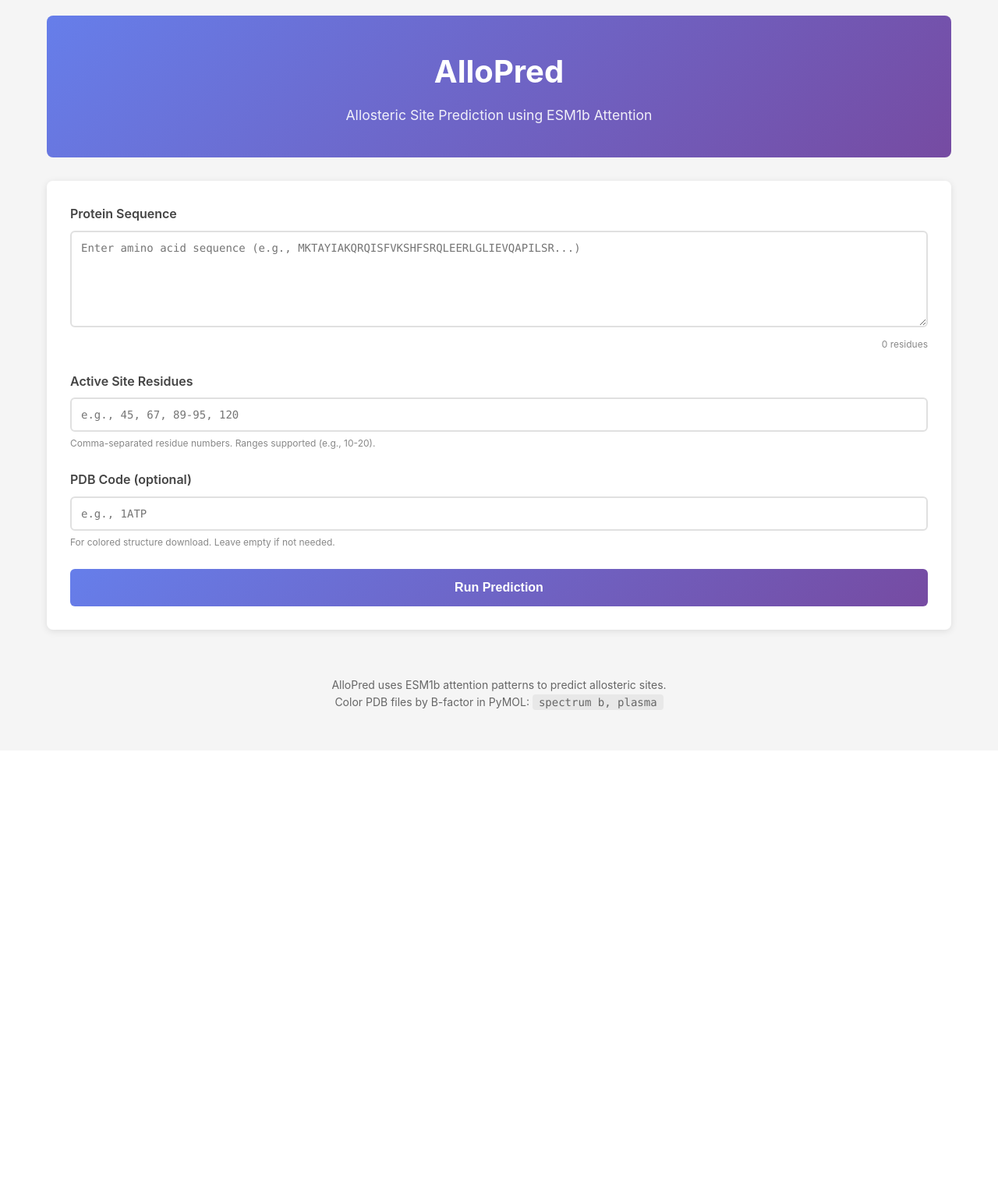
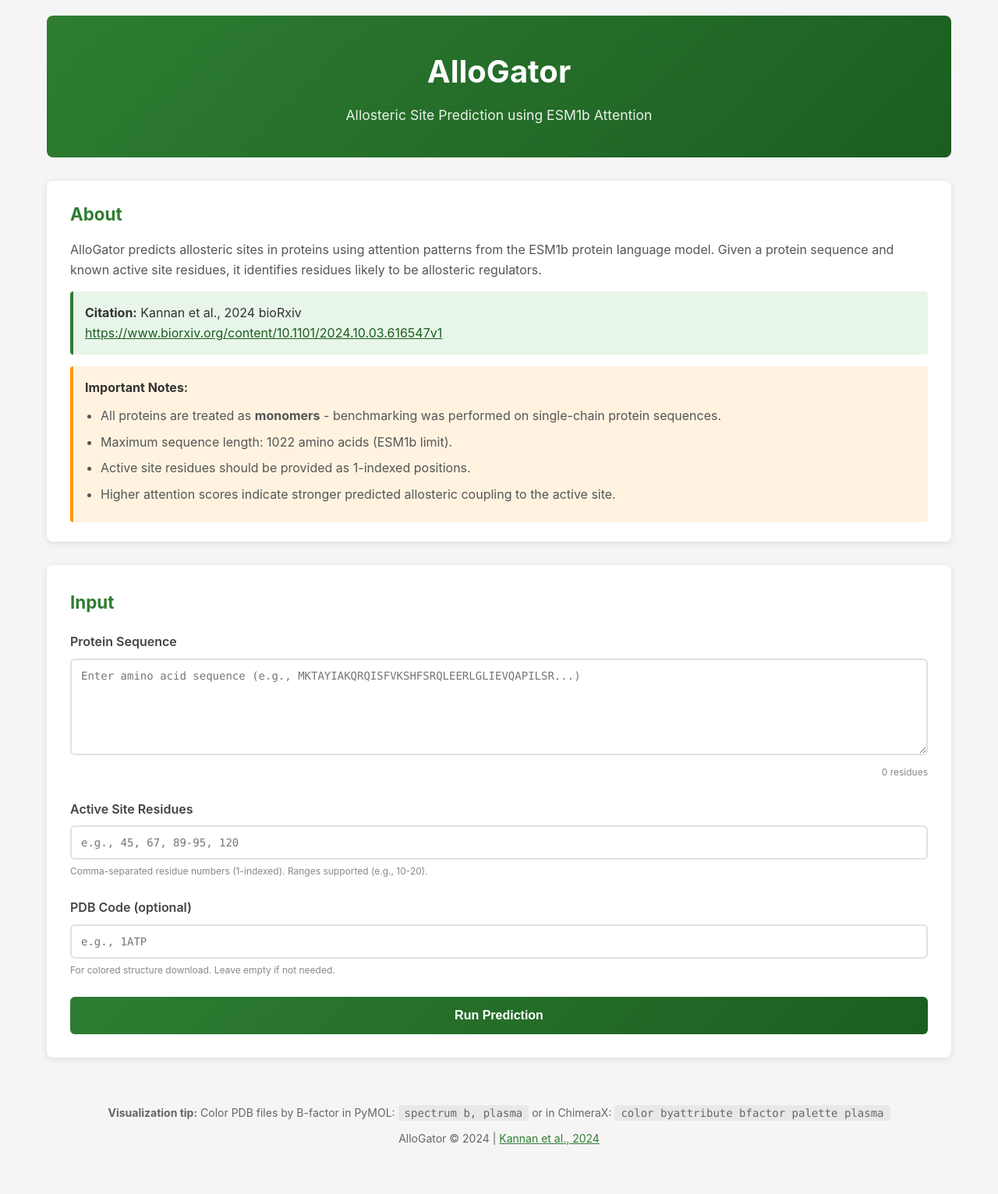
Before and after one commit to g0kulkannan/allogator_webapp, a FastAPI app: page / in a window 1280 px wide. Shown: the whole page at 78% size. Before the commit the page ends 911 px from the top, so only its background shows below. Run offline with FastAPI, Linux system fonts and the light colour scheme; some libraries are stand-ins or nearby versions.

Commit message:
update plot etc.

```diff
--- a/app/__init__.py
+++ b/app/__init__.py
@@ -1 +1,3 @@
-# AlloPred Web Application
+# AlloGator Web Application
+# Allosteric site prediction using ESM1b attention
+# Kannan et al., 2024 bioRxiv
--- a/app/main.py
+++ b/app/main.py
@@ -1,5 +1,9 @@
 """
-AlloPred Web Application - FastAPI Backend
+AlloGator Web Application - FastAPI Backend
+
+Allosteric site prediction using ESM1b attention scores.
+Paper: Kannan et al., 2024 bioRxiv
+https://www.biorxiv.org/content/10.1101/2024.10.03.616547v1
 """
 
 import os
@@ -17,8 +21,8 @@ from .pdb_utils import get_colored_pdbs
 
 # Initialize FastAPI app
 app = FastAPI(
-    title="AlloPred",
-    description="Allosteric site prediction using ESM1b attention scores",
+    title="AlloGator",
+    description="Allosteric site prediction using ESM1b attention scores. Kannan et al., 2024 bioRxiv.",
     version="1.0.0"
 )
 
@@ -177,7 +181,7 @@ async def download_csv(job_id: str):
     return Response(
         content=csv_content,
         media_type="text/csv",
-        headers={"Content-Disposition": f"attachment; filename=allopred_scores_{job_id}.csv"}
+        headers={"Content-Disposition": f"attachment; filename=allogator_scores_{job_id}.csv"}
     )
 
 
--- a/app/prediction.py
+++ b/app/prediction.py
@@ -1,6 +1,8 @@
 """
-ESM1b-based allosteric site prediction scoring.
-Adapted from AlloPred.py
+AlloGator - ESM1b-based allosteric site prediction scoring.
+
+Kannan et al., 2024 bioRxiv
+https://www.biorxiv.org/content/10.1101/2024.10.03.616547v1
 """
 
 import os
--- a/app/templates/index.html
+++ b/app/templates/index.html
@@ -3,19 +3,43 @@
 <head>
     <meta charset="UTF-8">
     <meta name="viewport" content="width=device-width, initial-scale=1.0">
-    <title>AlloPred - Allosteric Site Prediction</title>
+    <title>AlloGator - Allosteric Site Prediction</title>
     <link rel="stylesheet" href="/static/css/style.css">
-    <script src="https://cdn.plot.ly/plotly-2.27.0.min.js"></script>
+    <script src="https://cdn.plot.ly/plotly-2.27.0.min.js" charset="utf-8"></script>
 </head>
 <body>
     <div class="container">
         <header>
-            <h1>AlloPred</h1>
+            <h1>AlloGator</h1>
             <p class="subtitle">Allosteric Site Prediction using ESM1b Attention</p>
         </header>
 
+        <section class="about-section">
+            <h2>About</h2>
+            <p>
+                AlloGator predicts allosteric sites in proteins using attention patterns from the ESM1b protein language model.
+                Given a protein sequence and known active site residues, it identifies residues likely to be allosteric regulators.
+            </p>
+            <div class="citation-box">
+                <strong>Citation:</strong> Kannan et al., 2024 bioRxiv<br>
+                <a href="https://www.biorxiv.org/content/10.1101/2024.10.03.616547v1" target="_blank">
+                    https://www.biorxiv.org/content/10.1101/2024.10.03.616547v1
+                </a>
+            </div>
+            <div class="notes">
+                <strong>Important Notes:</strong>
+                <ul>
+                    <li>All proteins are treated as <strong>monomers</strong> - benchmarking was performed on single-chain protein sequences.</li>
+                    <li>Maximum sequence length: 1022 amino acids (ESM1b limit).</li>
+                    <li>Active site residues should be provided as 1-indexed positions.</li>
+                    <li>Higher attention scores indicate stronger predicted allosteric coupling to the active site.</li>
+                </ul>
+            </div>
+        </section>
+
         <main>
             <section class="input-section">
+                <h2>Input</h2>
                 <form id="prediction-form">
                     <div class="form-group">
                         <label for="sequence">Protein Sequence</label>
@@ -38,7 +62,7 @@
                             placeholder="e.g., 45, 67, 89-95, 120"
                             required
                         >
-                        <span class="help-text">Comma-separated residue numbers. Ranges supported (e.g., 10-20).</span>
+                        <span class="help-text">Comma-separated residue numbers (1-indexed). Ranges supported (e.g., 10-20).</span>
                     </div>
 
                     <div class="form-group">
@@ -55,7 +79,7 @@
 
                     <button type="submit" id="submit-btn">
                         <span class="btn-text">Run Prediction</span>
-                        <span class="btn-loading" style="display: none;">Processing...</span>
+                        <span class="btn-loading" style="display: none;">Processing... (may take 30-60 seconds)</span>
                     </button>
                 </form>
             </section>
@@ -70,11 +94,12 @@
                 </div>
 
                 <div class="plot-container">
-                    <div id="attention-plot"></div>
+                    <h3>Attention Score Plot</h3>
+                    <div id="attention-plot" style="width: 100%; height: 450px;"></div>
                 </div>
 
                 <div class="table-container">
-                    <h3>Score Table</h3>
+                    <h3>Score Table (sorted by rank)</h3>
                     <div class="table-wrapper">
                         <table id="scores-table">
                             <thead>
@@ -82,7 +107,7 @@
                                     <th>Residue</th>
                                     <th>Amino Acid</th>
                                     <th>Raw Score</th>
-                                    <th>Rank Score</th>
+                                    <th>Rank Score (%)</th>
                                 </tr>
                             </thead>
                             <tbody></tbody>
@@ -100,8 +125,13 @@
         </main>
 
         <footer>
-            <p>AlloPred uses ESM1b attention patterns to predict allosteric sites.</p>
-            <p>Color PDB files by B-factor in PyMOL: <code>spectrum b, plasma</code></p>
+            <p>
+                <strong>Visualization tip:</strong> Color PDB files by B-factor in PyMOL: <code>spectrum b, plasma</code>
+                or in ChimeraX: <code>color byattribute bfactor palette plasma</code>
+            </p>
+            <p>
+                AlloGator &copy; 2024 | <a href="https://www.biorxiv.org/content/10.1101/2024.10.03.616547v1" target="_blank">Kannan et al., 2024</a>
+            </p>
         </footer>
     </div>
 
--- a/static/css/style.css
+++ b/static/css/style.css
@@ -20,7 +20,7 @@ body {
 header {
     text-align: center;
     padding: 40px 0;
-    background: linear-gradient(135deg, #667eea 0%, #764ba2 100%);
+    background: linear-gradient(135deg, #2e7d32 0%, #1b5e20 100%);
     color: white;
     border-radius: 8px;
     margin-bottom: 30px;
@@ -36,12 +36,69 @@ header .subtitle {
     opacity: 0.9;
 }
 
+/* About Section */
+.about-section {
+    background: white;
+    padding: 25px 30px;
+    border-radius: 8px;
+    box-shadow: 0 2px 10px rgba(0, 0, 0, 0.1);
+    margin-bottom: 30px;
+}
+
+.about-section h2 {
+    color: #2e7d32;
+    margin-bottom: 15px;
+    font-size: 1.4rem;
+}
+
+.about-section p {
+    margin-bottom: 15px;
+    color: #555;
+}
+
+.citation-box {
+    background: #e8f5e9;
+    border-left: 4px solid #2e7d32;
+    padding: 15px;
+    margin: 15px 0;
+    border-radius: 4px;
+}
+
+.citation-box a {
+    color: #1b5e20;
+    word-break: break-all;
+}
+
+.notes {
+    background: #fff3e0;
+    border-left: 4px solid #ff9800;
+    padding: 15px;
+    margin-top: 15px;
+    border-radius: 4px;
+}
+
+.notes ul {
+    margin-left: 20px;
+    margin-top: 10px;
+}
+
+.notes li {
+    margin-bottom: 8px;
+    color: #555;
+}
+
 .input-section {
     background: white;
     padding: 30px;
     border-radius: 8px;
     box-shadow: 0 2px 10px rgba(0, 0, 0, 0.1);
     margin-bottom: 30px;
+}
+
+.input-section h2 {
+    color: #2e7d32;
+    margin-bottom: 20px;
+    font-size: 1.4rem;
 }
 
 .form-group {
@@ -95,7 +152,7 @@ header .subtitle {
 button[type="submit"] {
     width: 100%;
     padding: 15px;
-    background: linear-gradient(135deg, #667eea 0%, #764ba2 100%);
+    background: linear-gradient(135deg, #2e7d32 0%, #1b5e20 100%);
     color: white;
     border: none;
     border-radius: 6px;
@@ -232,6 +291,14 @@ footer {
     font-size: 14px;
 }
 
+footer p {
+    margin-bottom: 10px;
+}
+
+footer a {
+    color: #2e7d32;
+}
+
 footer code {
     background: #e8e8e8;
     padding: 2px 8px;
--- a/static/js/app.js
+++ b/static/js/app.js
@@ -1,4 +1,4 @@
-// AlloPred Frontend JavaScript
+// AlloGator Frontend JavaScript
 
 document.addEventListener('DOMContentLoaded', function() {
     const form = document.getElementById('prediction-form');
@@ -70,13 +70,8 @@ document.addEventListener('DOMContentLoaded', function() {
     });
 
     function displayResults(data) {
+        // Show results section first so Plotly can measure dimensions
         resultsSection.style.display = 'block';
-
-        // Create the attention plot
-        createPlot(data.scores);
-
-        // Populate the table
-        populateTable(data.scores);
 
         // Show/hide PDB download buttons
         const pdbRawBtn = document.getElementById('download-pdb-raw');
@@ -90,25 +85,46 @@ document.addEventListener('DOMContentLoaded', function() {
             pdbRankBtn.style.display = 'none';
         }
 
+        // Populate the table first
+        populateTable(data.scores);
+
+        // Create the attention plot after a small delay to ensure DOM is ready
+        setTimeout(function() {
+            createPlot(data.scores);
+        }, 100);
+
         // Scroll to results
         resultsSection.scrollIntoView({ behavior: 'smooth' });
     }
 
     function createPlot(scores) {
+        // Check if we have scores
+        if (!scores || scores.length === 0) {
+            console.error('No scores to plot');
+            document.getElementById('attention-plot').innerHTML = '<p style="text-align: center; padding: 50px;">No scores available to plot.</p>';
+            return;
+        }
+
+        // Check if Plotly is loaded
+        if (typeof Plotly === 'undefined') {
+            console.error('Plotly not loaded');
+            document.getElementById('attention-plot').innerHTML = '<p style="text-align: center; padding: 50px;">Error: Plotly library not loaded.</p>';
+            return;
+        }
+
         // Sort scores by residue number for plotting
         const sortedScores = [...scores].sort((a, b) => a.residue - b.residue);
 
         const residues = sortedScores.map(s => s.residue);
         const rawScores = sortedScores.map(s => s.raw_score);
-        const aminoAcids = sortedScores.map(s => s.amino_acid);
         const rankScores = sortedScores.map(s => s.rank_score);
 
         // Custom hover text
         const hoverText = sortedScores.map(s =>
-            `Residue: ${s.residue}<br>` +
-            `Amino Acid: ${s.amino_acid}<br>` +
-            `Raw Score: ${s.raw_score.toFixed(4)}<br>` +
-            `Rank Score: ${s.rank_score.toFixed(1)}%`
+            'Residue: ' + s.residue + '<br>' +
+            'Amino Acid: ' + s.amino_acid + '<br>' +
+            'Raw Score: ' + s.raw_score.toFixed(4) + '<br>' +
+            'Rank Score: ' + s.rank_score.toFixed(1) + '%'
         );
 
         const trace = {
@@ -117,64 +133,104 @@ document.addEventListener('DOMContentLoaded', function() {
             type: 'scatter',
             mode: 'lines+markers',
             marker: {
-                size: 6,
+                size: 8,
                 color: rankScores,
-                colorscale: 'Plasma',
+                colorscale: 'Viridis',
+                reversescale: true,
                 showscale: true,
                 colorbar: {
-                    title: 'Rank Score (%)',
-                    titleside: 'right'
+                    title: {
+                        text: 'Rank (%)',
+                        side: 'right'
+                    },
+                    thickness: 15
                 }
             },
             line: {
-                color: '#667eea',
+                color: 'rgba(46, 125, 50, 0.3)',
                 width: 1
             },
             text: hoverText,
-            hoverinfo: 'text'
+            hoverinfo: 'text',
+            hoverlabel: {
+                bgcolor: 'white',
+                bordercolor: '#2e7d32',
+                font: { size: 12 }
+            }
         };
 
         const layout = {
             title: {
-                text: 'Attention Score by Residue',
-                font: { size: 18 }
+                text: 'Attention Score by Residue Position',
+                font: { size: 16, color: '#333' }
             },
             xaxis: {
-                title: 'Residue Number',
-                tickfont: { size: 12 }
+                title: {
+                    text: 'Residue Number',
+                    font: { size: 14 }
+                },
+                tickfont: { size: 11 },
+                gridcolor: '#e0e0e0',
+                zeroline: false
             },
             yaxis: {
-                title: 'Attention Score',
-                tickfont: { size: 12 }
+                title: {
+                    text: 'Attention Score (sum to active site)',
+                    font: { size: 14 }
+                },
+                tickfont: { size: 11 },
+                gridcolor: '#e0e0e0',
+                zeroline: false
             },
             hovermode: 'closest',
-            margin: { t: 50, b: 50, l: 60, r: 20 }
+            margin: { t: 60, b: 60, l: 70, r: 100 },
+            paper_bgcolor: 'rgba(0,0,0,0)',
+            plot_bgcolor: 'rgba(250,250,250,1)'
         };
 
         const config = {
             responsive: true,
             displayModeBar: true,
-            modeBarButtonsToRemove: ['lasso2d', 'select2d']
+            modeBarButtonsToRemove: ['lasso2d', 'select2d', 'autoScale2d'],
+            displaylogo: false
         };
 
-        Plotly.newPlot('attention-plot', [trace], layout, config);
+        // Clear previous plot
+        const plotDiv = document.getElementById('attention-plot');
+        plotDiv.innerHTML = '';
+
+        // Create new plot
+        Plotly.newPlot('attention-plot', [trace], layout, config)
+            .then(function() {
+                console.log('Plot created successfully');
+            })
+            .catch(function(err) {
+                console.error('Error creating plot:', err);
+                plotDiv.innerHTML = '<p style="text-align: center; padding: 50px; color: red;">Error creating plot: ' + err.message + '</p>';
+            });
     }
 
     function populateTable(scores) {
         const tbody = document.querySelector('#scores-table tbody');
         tbody.innerHTML = '';
 
+        if (!scores || scores.length === 0) {
+            const row = document.createElement('tr');
+            row.innerHTML = '<td colspan="4" style="text-align: center;">No scores available</td>';
+            tbody.appendChild(row);
+            return;
+        }
+
         // Sort by rank score (descending) for the table
         const sortedScores = [...scores].sort((a, b) => b.rank_score - a.rank_score);
 
-        sortedScores.forEach(score => {
+        sortedScores.forEach(function(score) {
             const row = document.createElement('tr');
-            row.innerHTML = `
-                <td>${score.residue}</td>
-                <td>${score.amino_acid}</td>
-                <td>${score.raw_score.toFixed(6)}</td>
-                <td>${score.rank_score.toFixed(1)}%</td>
-            `;
+            row.innerHTML =
+                '<td>' + score.residue + '</td>' +
+                '<td>' + score.amino_acid + '</td>' +
+                '<td>' + score.raw_score.toFixed(6) + '</td>' +
+                '<td>' + score.rank_score.toFixed(1) + '%</td>';
             tbody.appendChild(row);
         });
     }
@@ -188,19 +244,19 @@ document.addEventListener('DOMContentLoaded', function() {
     // Download button handlers
     document.getElementById('download-csv').addEventListener('click', function() {
         if (currentJobId) {
-            window.location.href = `/api/download/csv/${currentJobId}`;
+            window.location.href = '/api/download/csv/' + currentJobId;
         }
     });
 
     document.getElementById('download-pdb-raw').addEventListener('click', function() {
         if (currentJobId) {
-            window.location.href = `/api/download/pdb_raw/${currentJobId}`;
+            window.location.href = '/api/download/pdb_raw/' + currentJobId;
         }
     });
 
     document.getElementById('download-pdb-rank').addEventListener('click', function() {
         if (currentJobId) {
-            window.location.href = `/api/download/pdb_rank/${currentJobId}`;
+            window.location.href = '/api/download/pdb_rank/' + currentJobId;
         }
     });
 });
```
Also changed, not shown: other parts of static/css/style.css (+14 -12 lines).
